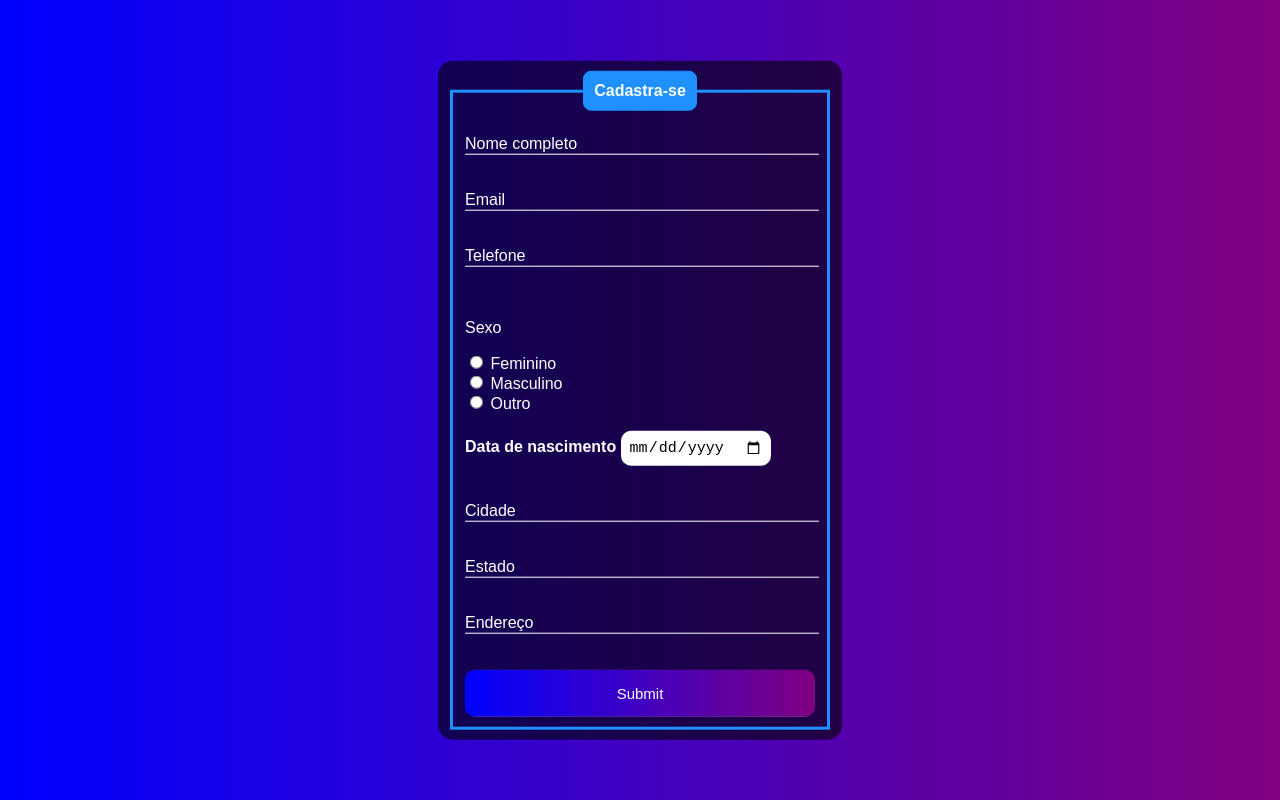
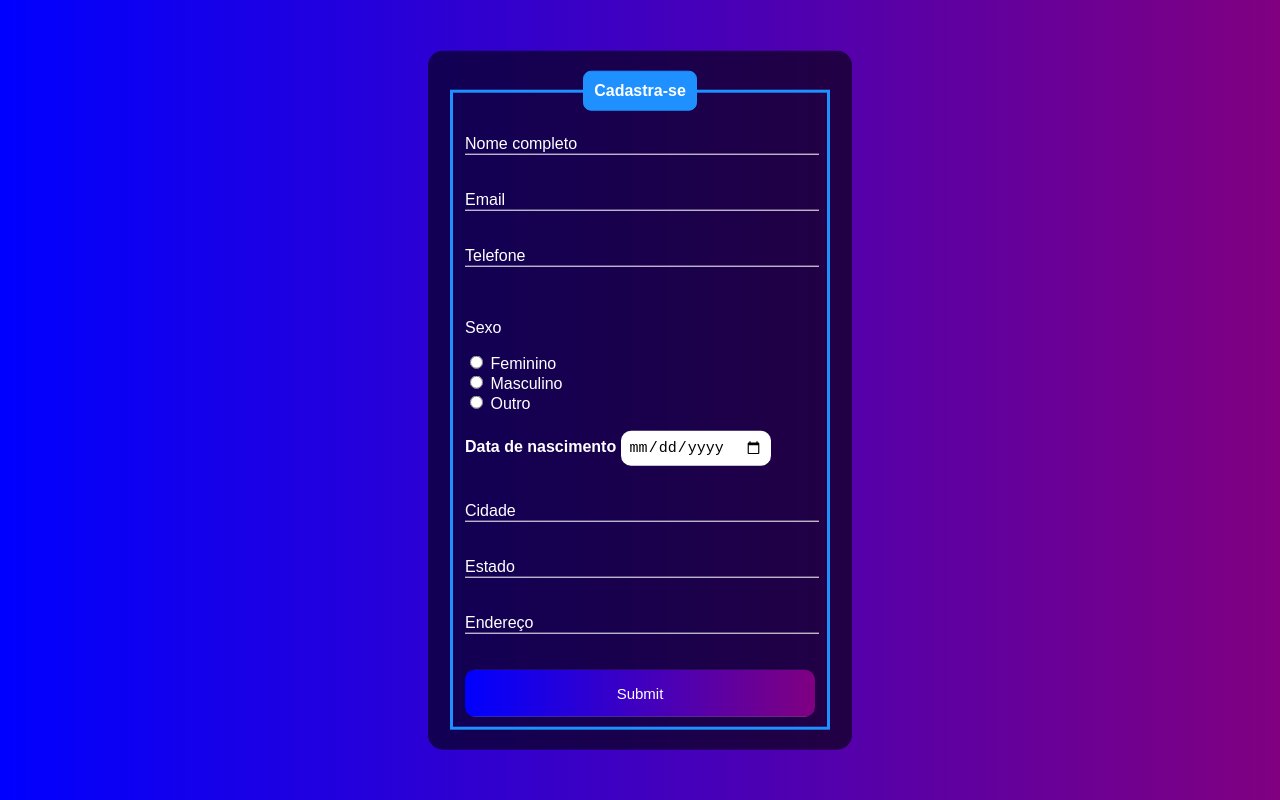
Before and after one commit to cauallr/SocioConnect, a plain HTML site: page Socio Connect/Cadastro/index.html in a window 1280 px wide. Drawn offline with Linux system fonts and the light colour scheme.

Commit message:
correções

```diff
--- a/Socio Connect/Cadastro/style.css
+++ b/Socio Connect/Cadastro/style.css
@@ -12,10 +12,10 @@ body{
     left: 50%;
     transform: translate(-50% , -50%);
     background-color: rgba(0, 0, 0, 0.6);
-    padding: 10px;
+    padding: 20px;
     border-radius: 15px;
     width: 30%;
-    color:white
+    color:white;
 }
 fieldset{
     border: 3px solid dodgerblue;
```
